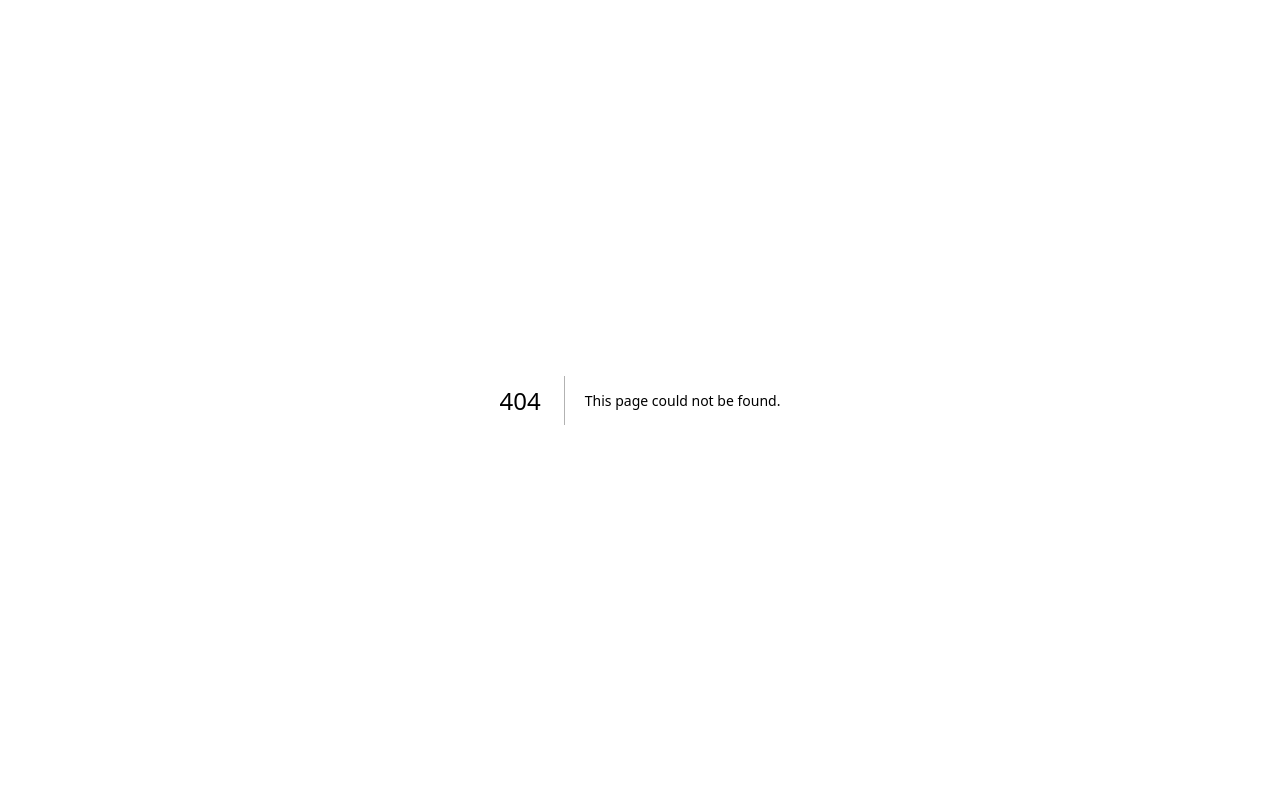
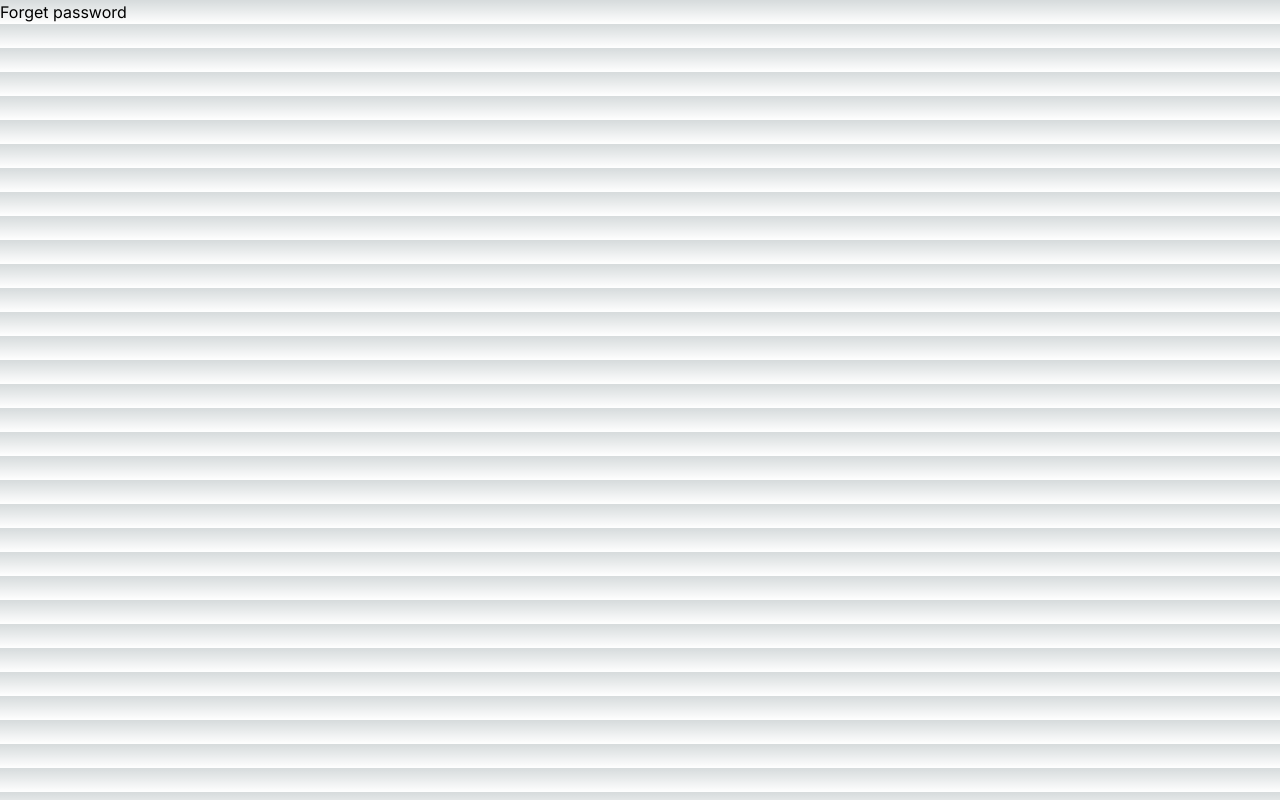
Before and after one commit to Ashikur-ai/Learning-NextJs, a Next.js app: page /forget-password in a window 1280 px wide. Before the commit this address had no page. Built offline with nearby package versions, Linux system fonts and the light colour scheme.

Commit message:
Learned about route group

```diff
--- /dev/null
+++ b/src/app/(auth)/forget-password/page.jsx
@@ -0,0 +1,11 @@
+import React from 'react';
+
+const ForgetPassword = () => {
+  return (
+    <div>
+      Forget password
+    </div>
+  );
+};
+
+export default ForgetPassword;
--- /dev/null
+++ b/src/app/(auth)/login/page.jsx
@@ -0,0 +1,11 @@
+import React from 'react';
+
+const Login = () => {
+  return (
+    <div>
+      Login
+    </div>
+  );
+};
+
+export default Login;
--- /dev/null
+++ b/src/app/(auth)/register/page.jsx
@@ -0,0 +1,11 @@
+import React from 'react';
+
+const Register = () => {
+  return (
+    <div>
+      Register
+    </div>
+  );
+};
+
+export default Register;
```
